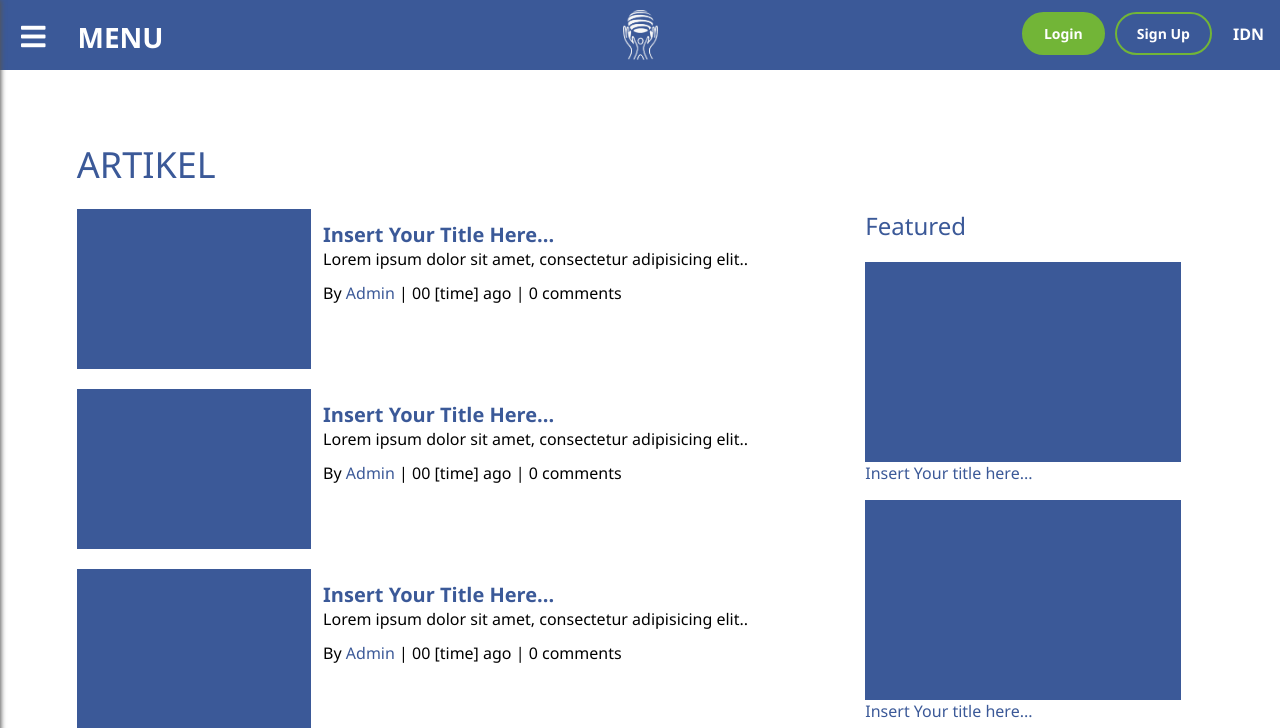
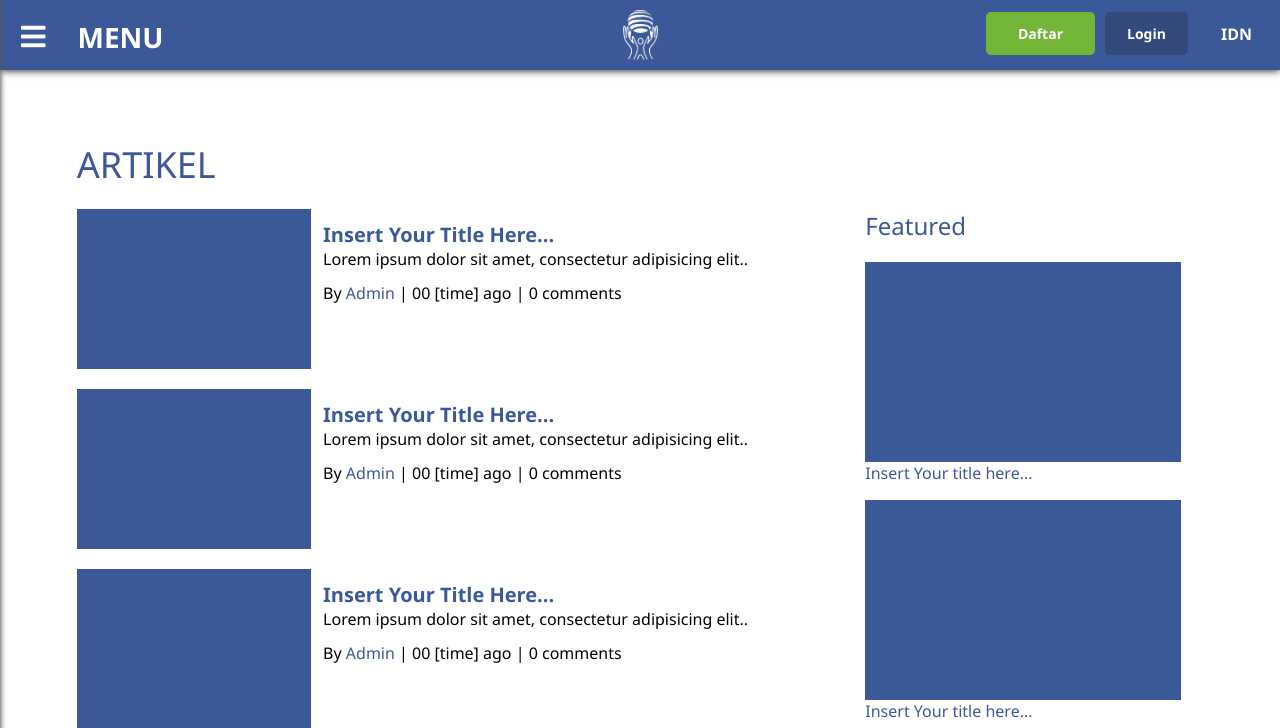
Before and after one commit to vinzhaHerman/bumimandiri, a CodeIgniter app: page /PBumiMandiri/Web/kegiatan in a window 1280 px wide. Shown: the top 728 px of the page. Run offline with CodeIgniter, Linux system fonts and the light colour scheme; some libraries are stand-ins or nearby versions.

Commit message:
update booking

```diff
--- a/application/views/template/navbar.php
+++ b/application/views/template/navbar.php
@@ -1,11 +1,13 @@
 <div class="top-logo-container"><a href="http://localhost/PBumiMandiri" ><img class="top-logo" src="<?php echo base_url();?>assets/logos/mid_logo.png"></a></div>
 
     <nav class="navbar">
+    	<div class="nav-items">
         <ul>
             <li class="open-slide"><a onclick="openSlideMenu()"><i class="fas fa-bars"></i><a class="menu-text" onclick="openSlideMenu()">MENU</a></a></li>
             <!-- <li class="open-slide"><a class="menu-open" style="cursor: pointer"><i class="fas fa-bars"></i><a>MENU</a></a></li> -->
             <li><a href="#" class="right lang-button">IDN</a></li>
-            <li><a href="http://localhost/PBumiMandiri/register" class="right border-button">Sign Up</a></li>
-            <li><a href="http://localhost/PBumiMandiri/login" class="right fill-button">Login</a></li>
+            <li><a href="http://localhost/PBumiMandiri/login" class="right border-button">Login</a></li>
+            <li><a href="http://localhost/PBumiMandiri/register" class="right fill-button">Daftar</a></li>
         </ul>
+    	</div>
     </nav>
--- a/assets/css/global.css
+++ b/assets/css/global.css
@@ -117,6 +117,7 @@
     background-color: #3b5998;
     font-family: 'Segoe UI', Tahoma, Geneva, Verdana, sans-serif;
     font-weight: bold;
+    box-shadow: 0px 0px 8px #000000;
 }
 nav ul li{
     list-style-type: none;
@@ -137,22 +138,24 @@ nav ul li a{
     margin: 12px 5px;
     font-size: 14px;
     color: white;
+    background-color: #334a7a;
     padding: 10px 20px;
-    border-style: solid;
-    border-width: 2px;
-    border-color: #72B537;
-    border-radius: 50px;
+    border: 2px solid #334a7a;
+    border-radius: 5px;
+}
+.lang-button{
+    margin: 0 12px;
 }
 .fill-button{
     margin: 12px 5px;
     font-size: 14px;
     color: white;
     background-color: #72B537;
-    padding: 10px 20px;
+    padding: 10px 30px;
     border-style: solid;
     border-width: 2px;
     border-color: #72B537;
-    border-radius: 50px;
+    border-radius: 5px;
 }
 .fill-button-blue{
     margin-left: -5px;
```
Also changed, not shown: application/views/pages/book.php (+19 -7 lines), assets/css/book.css (+23 -1 lines).
